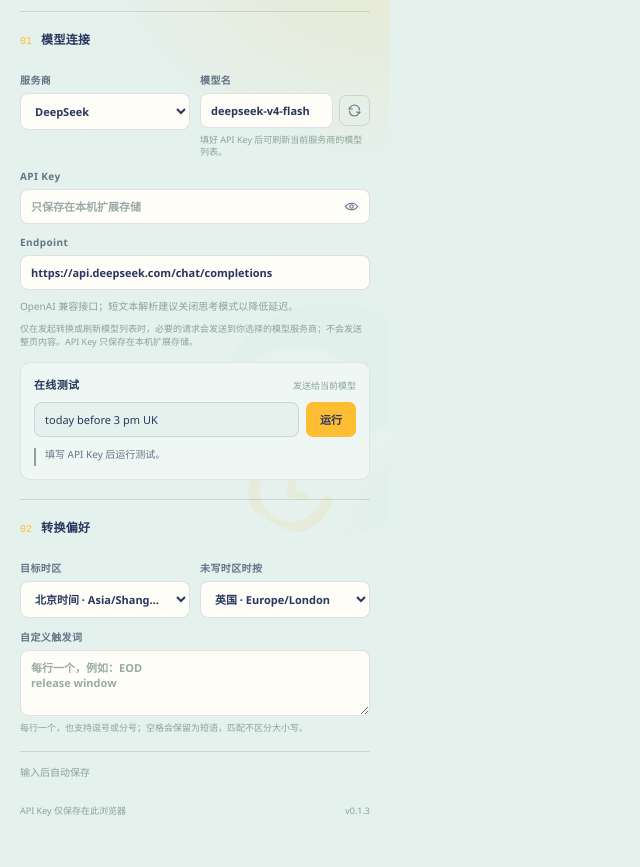
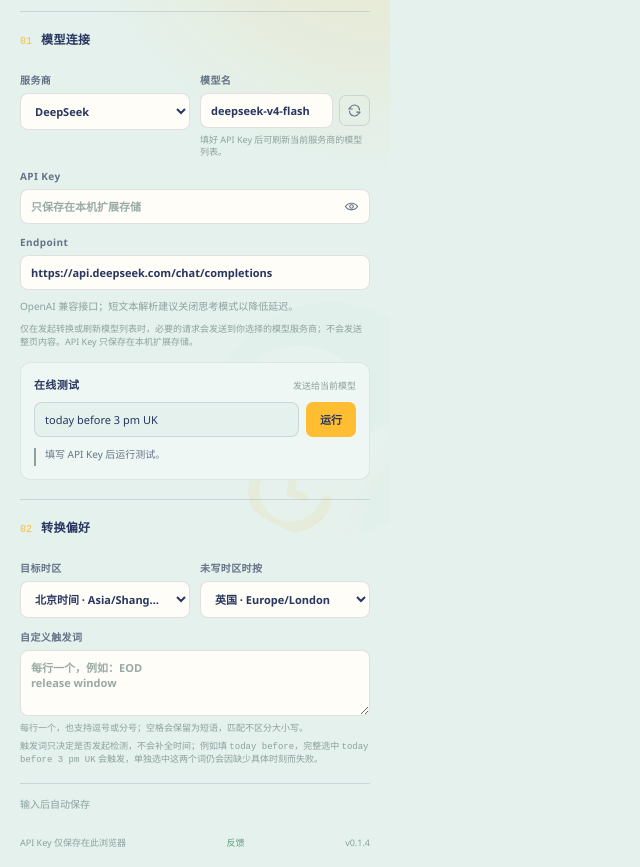
Before and after one commit to Leonewu/time-translator, a website with bundled scripts: page src/popup.html in a window 1280 px wide. Shown: the part 148-1015 px from the top of the page, without its empty margins (0-640 px from the left). Before the commit the page ends 983 px from the top, so only its background shows below. Built offline with nearby package versions, Linux system fonts and the light colour scheme; some packages are replaced by stand-ins of ours.

Commit message:
feat: add feedback entry and release 0.1.4

```diff
--- a/package.json
+++ b/package.json
@@ -1,6 +1,6 @@
 {
   "name": "time-translator-extension",
-  "version": "0.1.3",
+  "version": "0.1.4",
   "private": true,
   "type": "module",
   "scripts": {
--- a/src/popup.css
+++ b/src/popup.css
@@ -149,4 +149,6 @@ select:focus, input:focus, textarea:focus { border-color: var(--lime); box-shado
 .model-status-error { color: var(--orange); }
 .model-status-ready { color: var(--green); }
 .model-status-loading { color: var(--paper); }
-footer { color: var(--faint); display: flex; font-size: 9px; justify-content: space-between; padding-top: 14px; }
+footer { align-items: center; color: var(--faint); display: flex; font-size: 9px; gap: 10px; justify-content: space-between; padding-top: 14px; }
+.feedback-link { color: var(--green); text-decoration: none; }
+.feedback-link:hover, .feedback-link:focus-visible { color: var(--lime); text-decoration: underline; }
--- a/src/popup.html
+++ b/src/popup.html
@@ -103,6 +103,7 @@
           <label>自定义触发词
             <textarea id="customKeywords" rows="3" placeholder="每行一个，例如：EOD&#10;release window"></textarea>
             <span class="field-note">每行一个，也支持逗号或分号；空格会保留为短语，匹配不区分大小写。</span>
+            <span class="field-note">触发词只决定是否发起检测，不会补全时间；例如填 <code>today before</code>，完整选中 <code>today before 3 pm UK</code> 会触发，单独选中这两个词仍会因缺少具体时刻而失败。</span>
           </label>
         </section>
 
@@ -111,7 +112,8 @@
 
       <footer>
         <span>API Key 仅保存在此浏览器</span>
-        <span>v0.1.3</span>
+        <a class="feedback-link" href="mailto:reon.hypr@gmail.com?subject=Time%20Translator%20Feedback" aria-label="发送反馈邮件">反馈</a>
+        <span>v0.1.4</span>
       </footer>
     </main>
     <script type="module" src="./popup.js"></script>
```
Also changed, not shown: privacy-policy.html (+1 -1 lines), tests/candidate.test.js (+1 -0 lines), tests/popup.test.js (+8 -0 lines), README.md, manifest.json.
